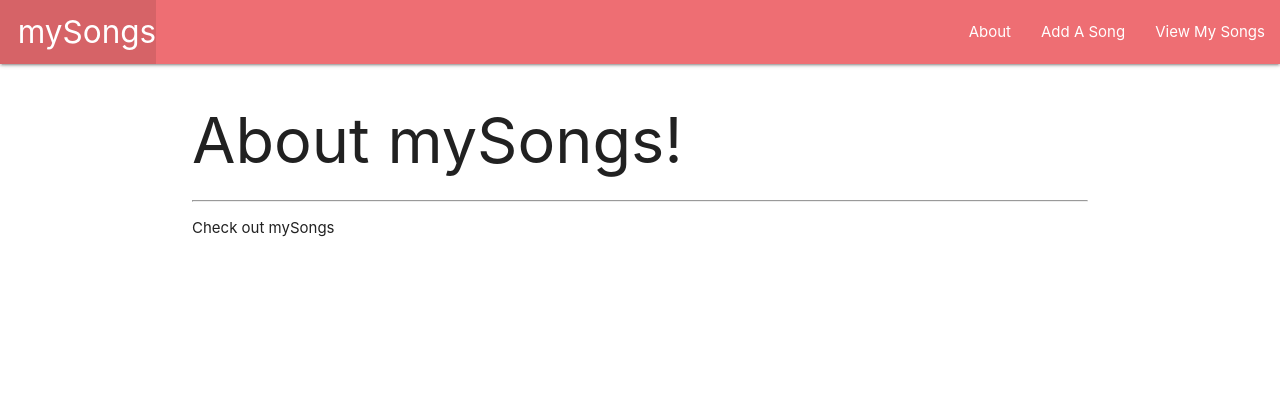
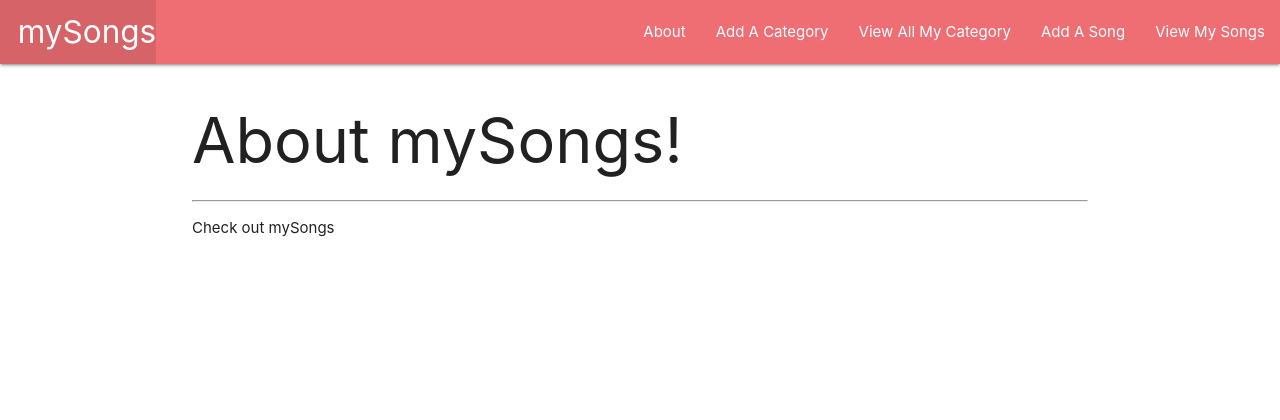
Before and after one commit to elvisEspinozaN/my_Songs, a Django app: page /about/ in a window 1280 px wide. Shown: the top 420 px of the page. Run offline with Django 4.2, Linux system fonts and the light colour scheme.

Commit message:
wip: nav link for index/create Category

```diff
--- a/main_app/templates/base.html
+++ b/main_app/templates/base.html
@@ -26,6 +26,10 @@
           </ul>
           <ul class="right">
             <li><a href="{% url 'about' %}">About</a></li>
+            <li><a href="{% url 'categories_create' %}">Add A Category</a></li>
+            <li>
+              <a href="{% url 'categories_index' %}">View All My Category</a>
+            </li>
             <li><a href="{% url 'songs_create' %}">Add A Song</a></li>
             <li><a href="{% url 'index' %}">View My Songs</a></li>
           </ul>
```
